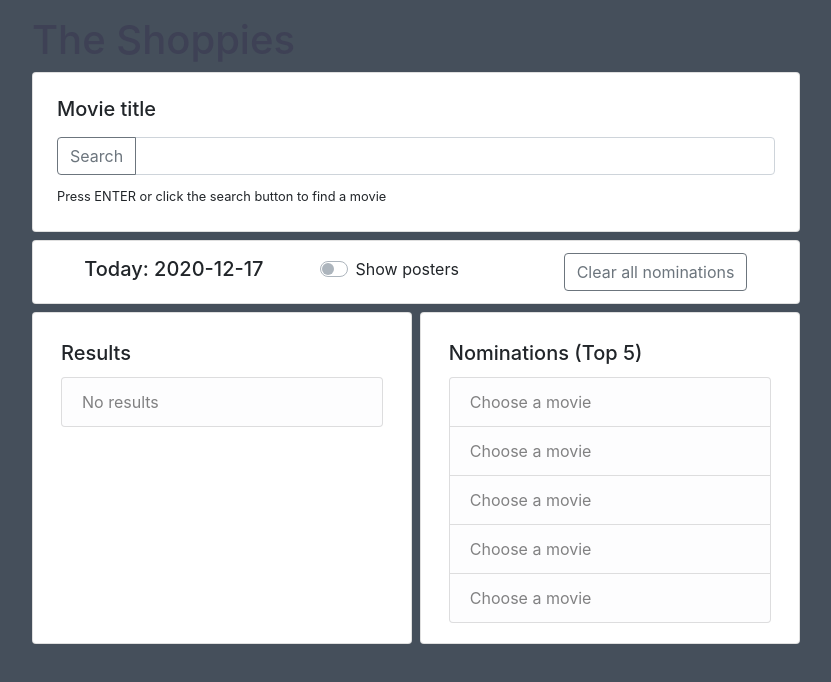
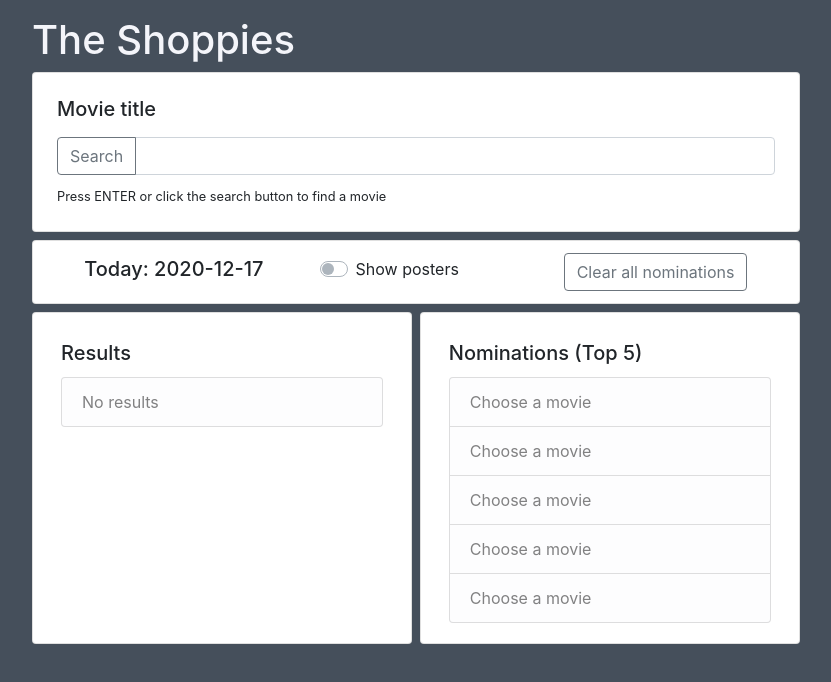
Before and after one commit to prashketh/ShopApp, a React (Create React App) app: page / in a window 1280 px wide. Shown: the top 682 px of the page, without its empty margins (224-1055 px from the left). Built offline with nearby package versions, Linux system fonts and the light colour scheme.

Commit message:
Changed title color

```diff
--- a/src/components/shoppies/shoppies.css
+++ b/src/components/shoppies/shoppies.css
@@ -5,5 +5,5 @@
 }
 
 .header-color {
-    color: #3E4155;
+    color: #F4F5FA;
 }
```
